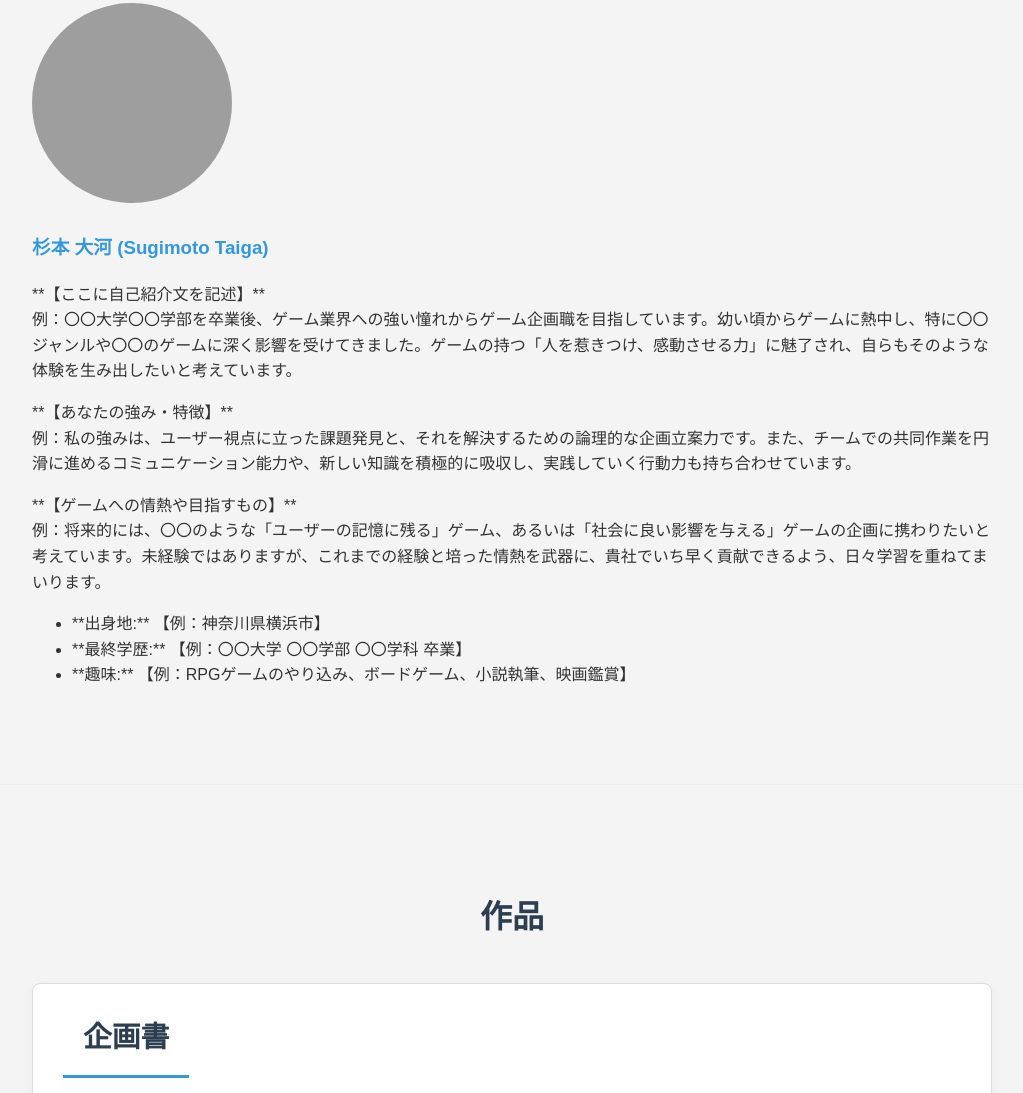
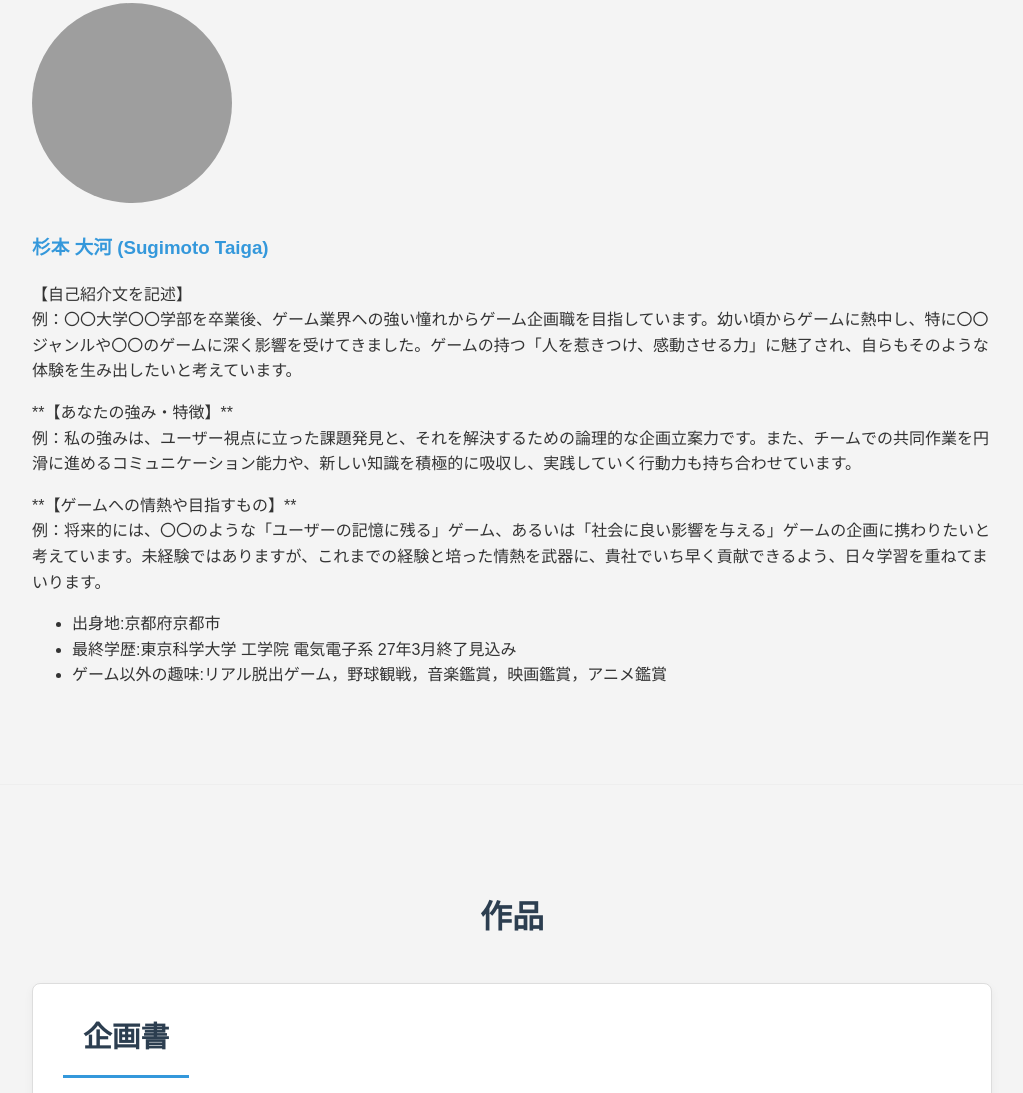
Before and after one commit to scandium0831s/scandium0831s.github.io, a plain HTML site: page index.html in a window 1280 px wide. Shown: the part 834-1927 px from the top of the page, without its empty margins (128-1151 px from the left). Drawn offline with Linux system fonts and the light colour scheme; grey boxes are pictures that could not be loaded.

Commit message:
例から書き換えた

```diff
--- a/index.html
+++ b/index.html
@@ -12,7 +12,7 @@
             <h1 class="site-title">杉本大河のゲーム企画ポートフォリオ</h1>
             <nav class="main-nav">
                 <ul>
-                    <li><a href="#about">自己紹介</a></li>
+                    <li><a href="#about">私について</a></li>
                     <li><a href="#projects">作品</a></li>
                     <li><a href="#skills">スキル</a></li>
                     <li><a href="#contact">お問い合わせ</a></li>
@@ -38,7 +38,7 @@
                     <div class="about-text">
                         <h3>杉本 大河 (Sugimoto Taiga)</h3>
                         <p>
-                            **【ここに自己紹介文を記述】**<br>
+                            【自己紹介文を記述】<br>
                             例：〇〇大学〇〇学部を卒業後、ゲーム業界への強い憧れからゲーム企画職を目指しています。幼い頃からゲームに熱中し、特に〇〇ジャンルや〇〇のゲームに深く影響を受けてきました。ゲームの持つ「人を惹きつけ、感動させる力」に魅了され、自らもそのような体験を生み出したいと考えています。
                         </p>
                         <p>
@@ -50,9 +50,9 @@
                             例：将来的には、〇〇のような「ユーザーの記憶に残る」ゲーム、あるいは「社会に良い影響を与える」ゲームの企画に携わりたいと考えています。未経験ではありますが、これまでの経験と培った情熱を武器に、貴社でいち早く貢献できるよう、日々学習を重ねてまいります。
                         </p>
                         <ul>
-                            <li>**出身地:** 【例：神奈川県横浜市】</li>
-                            <li>**最終学歴:** 【例：〇〇大学 〇〇学部 〇〇学科 卒業】</li>
-                            <li>**趣味:** 【例：RPGゲームのやり込み、ボードゲーム、小説執筆、映画鑑賞】</li>
+                            <li>出身地:京都府京都市
+                            <li>最終学歴:東京科学大学 工学院 電気電子系 27年3月終了見込み
+                            <li>ゲーム以外の趣味:リアル脱出ゲーム，野球観戦，音楽鑑賞，映画鑑賞，アニメ鑑賞</li>
                         </ul>
                     </div>
                 </div>
```
